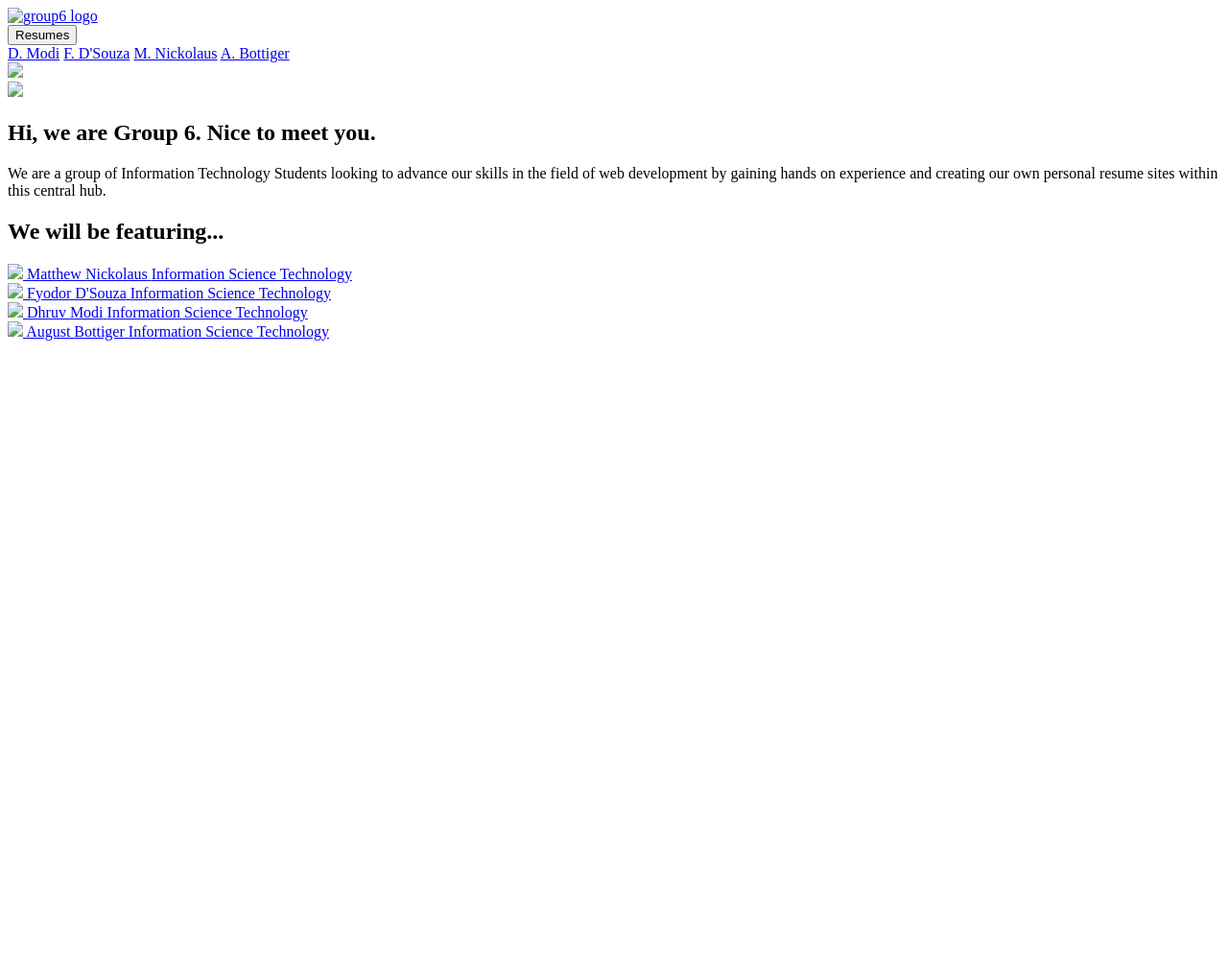
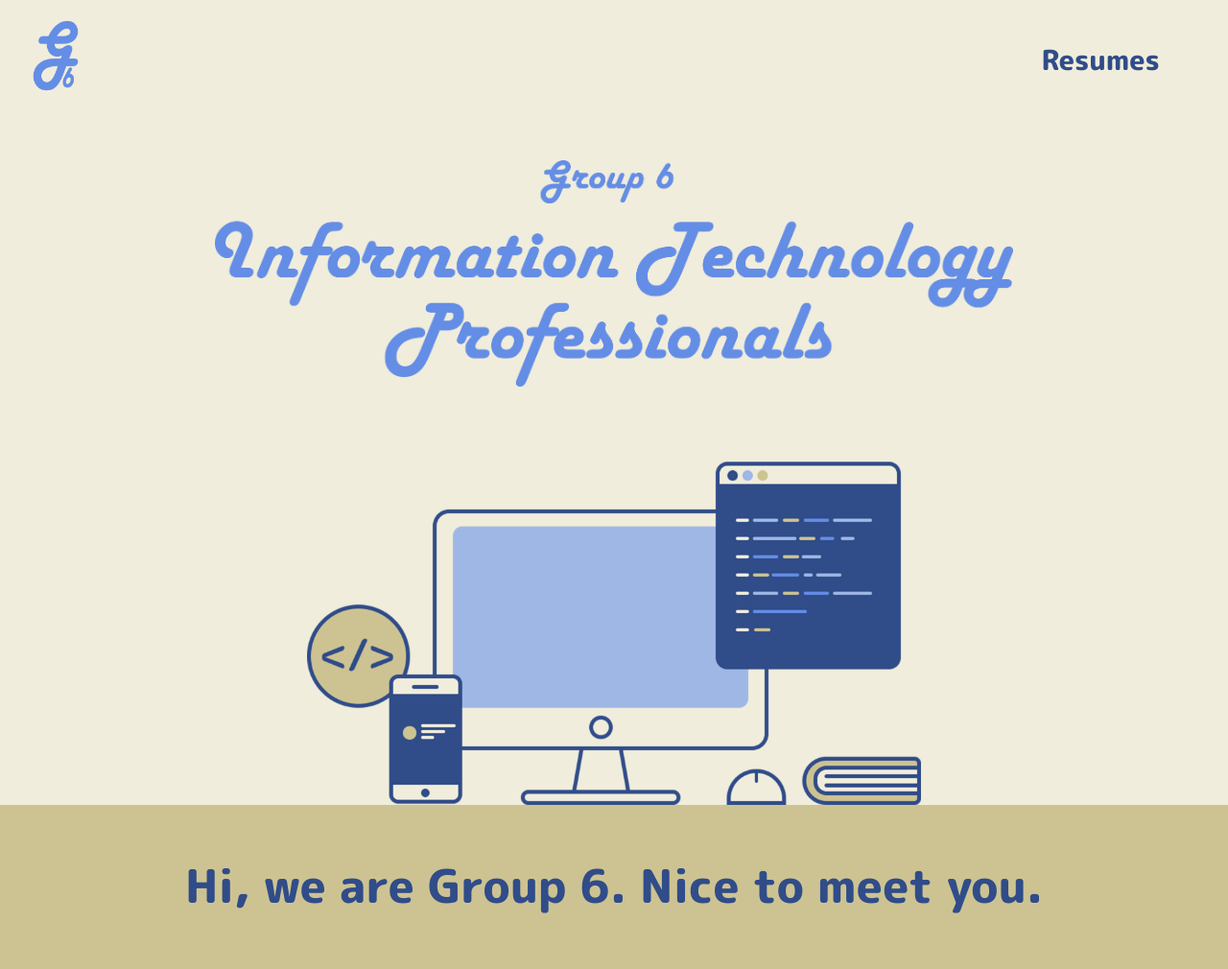
Before and after one commit to mattnickolaus/GroupSixResumeSite, a plain HTML site: page index.html in a window 1280 px wide. Shown: the top 1010 px of the page at 96% size. Before the commit the page ends 800 px from the top, so only its background shows below. Drawn offline with Linux system fonts and the light colour scheme; the site is published under a folder, as on GitHub Pages, so addresses that start at the root find nothing.

Commit message:
changing the href and src references

```diff
--- a/index.html
+++ b/index.html
@@ -4,8 +4,8 @@
     <meta charset="UTF-8">
     <title>Group 6 Resume Site</title>
 
-    <link href="/styles/gp_reset.css" rel="stylesheet"/> <!-- CSS reset file. -->
-    <link href="/styles/index_styles.css" rel="stylesheet"/>
+    <link href="styles/gp_reset.css" rel="stylesheet"/> <!-- CSS reset file. -->
+    <link href="styles/index_styles.css" rel="stylesheet"/>
 
 
     <!-- Adds font support-->
@@ -18,7 +18,7 @@
     <nav id="main-nav">
 
         <div id="home-logo-container">
-            <a href="/index.html"><img src="/images/group-six-logo.png" id="logo" alt="group6 logo"/></a>
+            <a href="index.html"><img src="images/group-six-logo.png" id="logo" alt="group6 logo"/></a>
         </div>
 
         <div id="resume-nav-container">
@@ -26,10 +26,10 @@
                 <i class="fa fa-caret-down"></i>
             </button>
             <div class="dropdown-content">
-                <a href="/gp_template.html" class="nav-resume">D. Modi</a>
-                <a href="/gp_template.html" class="nav-resume">F. D'Souza</a>
-                <a href="/gp_mnickolaus.html" class="nav-resume">M. Nickolaus</a>
-                <a href="/gp_template.html" class="nav-resume">A. Bottiger</a>
+                <a href="gp_template.html" class="nav-resume">D. Modi</a>
+                <a href="gp_template.html" class="nav-resume">F. D'Souza</a>
+                <a href="gp_mnickolaus.html" class="nav-resume">M. Nickolaus</a>
+                <a href="gp_template.html" class="nav-resume">A. Bottiger</a>
             </div>
         </div>
 
@@ -37,10 +37,10 @@
 
     <article id="content-section">
         <div id="title-page-container">
-            <img src="/images/HomePageTitle.png" id="home-title-image"/>
+            <img src="images/HomePageTitle.png" id="home-title-image"/>
         </div>
         <div id="home-image-container">
-            <img src="/images/home-title-art.png" id="computer-art"/>
+            <img src="images/home-title-art.png" id="computer-art"/>
         </div>
         <div id="home-bottom-container">
 
@@ -59,14 +59,14 @@
                 <div class="group-rows">
                     <div class="group-mate" >
                         <a href="gp_mnickolaus.html">
-                            <img src="/images/generic-profile-darktan.png"/>
+                            <img src="images/generic-profile-darktan.png"/>
                             <span class="group-mate-name">Matthew Nickolaus</span>
                             <span class="group-mate-major">Information Science Technology</span>
                         </a>
                     </div>
                     <div class="group-mate" id="group-mate-top-right">
                         <a href="gp_template.html">
-                            <img src="/images/generic-profile-darktan.png"/>
+                            <img src="images/generic-profile-darktan.png"/>
                             <span class="group-mate-name">Fyodor D'Souza</span>
                             <span class="group-mate-major">Information Science Technology</span>
                         </a>
@@ -75,14 +75,14 @@
                 <div class="group-rows">
                     <div class="group-mate">
                         <a href="gp_template.html">
-                            <img src="/images/generic-profile-darktan.png"/>
+                            <img src="images/generic-profile-darktan.png"/>
                             <span class="group-mate-name">Dhruv Modi</span>
                             <span class="group-mate-major">Information Science Technology</span>
                         </a>
                     </div>
                     <div class="group-mate" id="group-mate-bottom-right">
                         <a href="gp_template.html">
-                            <img src="/images/generic-profile-darktan.png"/>
+                            <img src="images/generic-profile-darktan.png"/>
                             <span class="group-mate-name">August Bottiger</span>
                             <span class="group-mate-major">Information Science Technology</span>
                         </a>
```
